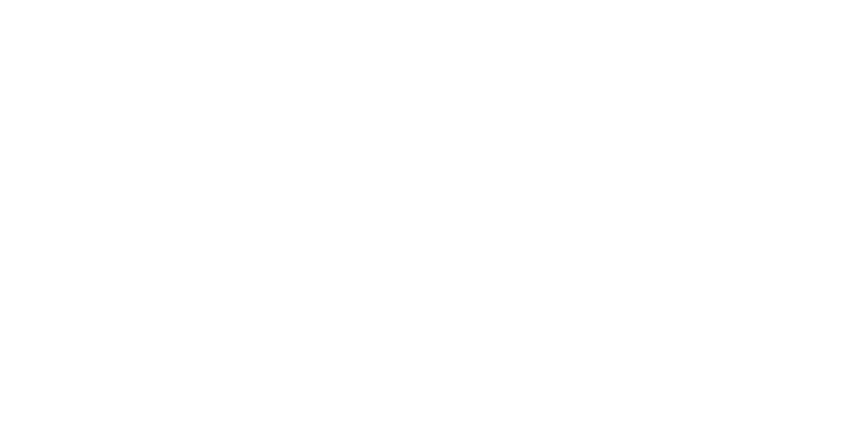
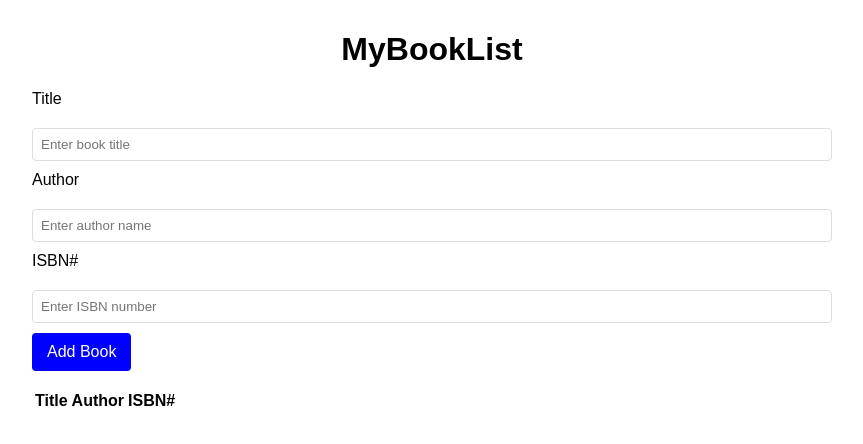
Before and after one commit to acciojob/book-list-borrolla, a website: page main.html in a window 1280 px wide. Shown: the whole page, without its empty margins (208-1071 px from the left). Drawn offline with Linux system fonts and the light colour scheme.

Commit message:
created a submission

```diff
--- a/main.html
+++ b/main.html
@@ -7,6 +7,39 @@
 </head>
 
 <body>
+	<div class="container">
+        <h1 class="text-center mt-4">MyBookList</h1>
+        <div class="form-group">
+            <label for="title">Title</label>
+			<br>
+            <input type="text" id="title" class="form-control" placeholder="Enter book title">
+        </div>
+        <div class="form-group">
+            <label for="author">Author</label>
+			<br>
+            <input type="text" id="author" class="form-control" placeholder="Enter author name">
+        </div>
+        <div class="form-group">
+            <label for="isbn">ISBN#</label>
+			<br>
+            <input type="text" id="isbn" class="form-control" placeholder="Enter ISBN number">
+        </div>
+        <button id="submit" class="add-book btn btn-primary">Add Book</button>
+		<br>
+        <table class="table table-striped mt-4">
+            <thead>
+                <tr>
+                    <th>Title</th>
+                    <th>Author</th>
+                    <th>ISBN#</th>
+
+                </tr>
+            </thead>
+            <tbody id="book-list">
+                <!-- Rows will be dynamically added here -->
+            </tbody>
+        </table>
+    </div>
 	<!-- the entire body must be written by student -->
     <script type="text/javascript" src="./script.js">
 </script>
--- a/script.js
+++ b/script.js
@@ -1 +1,33 @@
 //your JS code here. If required.
+document.getElementById('submit').addEventListener('click', function () {
+    const title = document.getElementById('title').value;
+    const author = document.getElementById('author').value;
+    const isbn = document.getElementById('isbn').value;
+
+    if (title === '' || author === '' || isbn === '') {
+        alert('Please fill in all fields');
+        return;
+    }
+
+    const bookList = document.getElementById('book-list');
+    const row = document.createElement('tr');
+
+    row.innerHTML = `
+        <td>${title}</td>
+        <td>${author}</td>
+        <td>${isbn}</td>
+		<td><button class="btn btn-danger delete">❌  </button></td>`;
+
+	bookList.appendChild(row);
+
+	  // Function to clear all books
+
+
+    // Clear input fields
+    document.getElementById('title').value = '';
+    document.getElementById('author').value = '';
+    document.getElementById('isbn').value = '';
+
+
+
+});
--- a/styles.css
+++ b/styles.css
@@ -1 +1,91 @@
 /*  your css code here. If applicable */
+ body {
+            font-family: Arial, sans-serif;
+            max-width: 800px;
+            margin: 0 auto;
+            padding: 10px;
+            background-color: white;
+        }
+
+        h1 {
+            text-align: center;
+            color: black;
+        }
+
+        .book-form {
+            background-color: white;
+            padding: 20px;
+            border-radius: 8px;
+            box-shadow: 0 2px 4px rgba(0, 0, 0, 0.1);
+            margin-bottom: 20px;
+        }
+
+        .form-group {
+            margin-bottom: 10px;
+        }
+
+        label {
+            display: block;
+            margin-bottom: 2px;
+            font-weight: Normal;
+        }
+
+        input[type="text"] {
+            width: 100%;
+            padding: 8px;
+            border: 1px solid #ddd;
+            border-radius: 4px;
+            box-sizing: border-box;
+        }
+
+        .button-group {
+            display: flex;
+            gap: 10px;
+        }
+
+        button {
+            border: none;
+            padding: 10px 15px;
+            border-radius: 4px;
+            cursor: pointer;
+            font-size: 16px;
+            display: flex;
+            align-items: center;
+            justify-content: center;
+            gap: 2px;
+        }
+
+        .add-book {
+            background-color: blue;
+			border-block-color: skyblue;
+            color: white;
+        }
+
+        .add-book:hover {
+            background-color: skyblue;
+			color: blue;
+        }
+    .add-book:after{
+		  background-color: grey;
+		  width:80%;
+	}
+
+        .table-striped {
+       margin-top: 10 0px;
+
+     }
+
+	.delete-btn {
+	    background-color: #dc3545;
+	    color: #f44336;
+	    border: 1px solid #f44336;
+	    padding: 5px 10px;
+	    border-radius: 4px;
+	    cursor: pointer;
+	    transition: background-color 0.3s, color 0.3s;
+	}
+
+	.delete-btn:hover {
+	    background-color: #f44336;
+	    color: white-blue;
+	}
```
